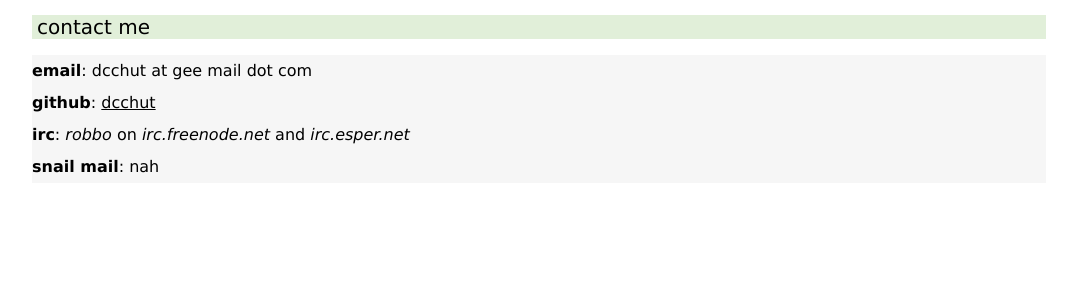
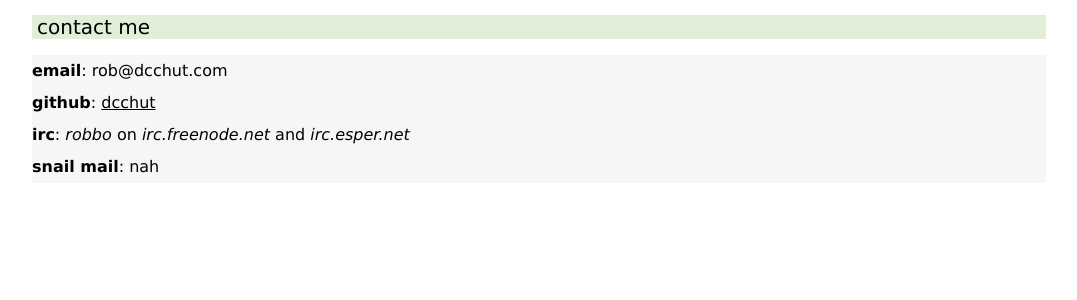
Before and after one commit to dcchut/dccweb, a PHP site: page /contact in a window 1280 px wide. Shown: the part 58-358 px from the top of the page, without its empty margins (76-1153 px from the left). Run offline with PHP 8.4, Linux system fonts and the light colour scheme; data that the repository does not hold is empty; some libraries are stand-ins or nearby versions; some web fonts are replaced.

Commit message:
Changed contact information

```diff
--- a/application/views/scripts/contact/index.phtml
+++ b/application/views/scripts/contact/index.phtml
@@ -1,7 +1,7 @@
 <?php $this->title = 'contact';
 	  $this->subTitle = 'contact me'; ?>
 
-<p class="lspace"><b>email</b>: dcchut at gee mail dot com<br />
+<p class="lspace"><b>email</b>: rob@dcchut.com<br />
 <b>github</b>: <a href="https://github.com/dcchut">dcchut</a><br />
 <b>irc</b>: <i>robbo</i> on <i>irc.freenode.net</i> and <i>irc.esper.net</i><br />
 <b>snail mail</b>: nah</p>
```
